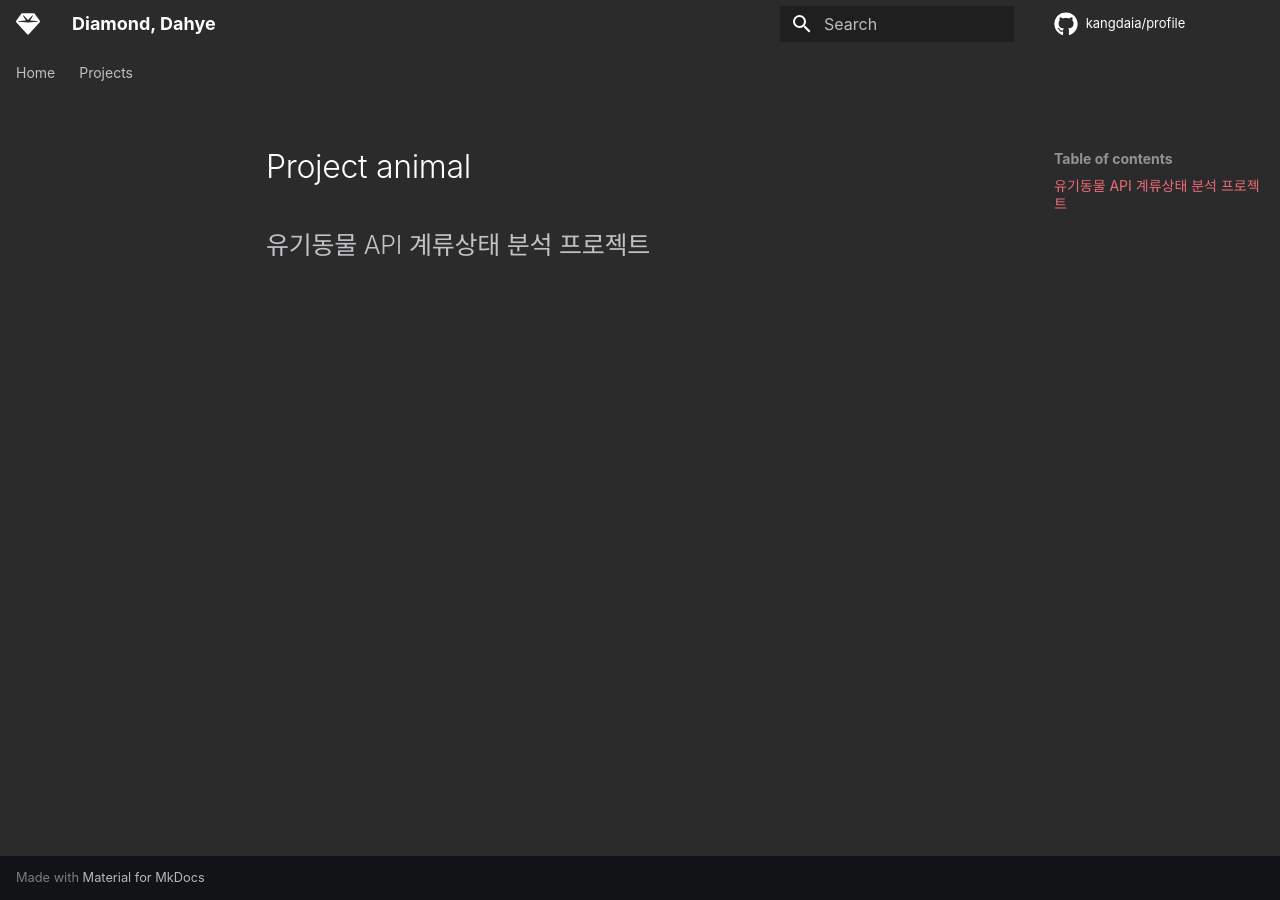
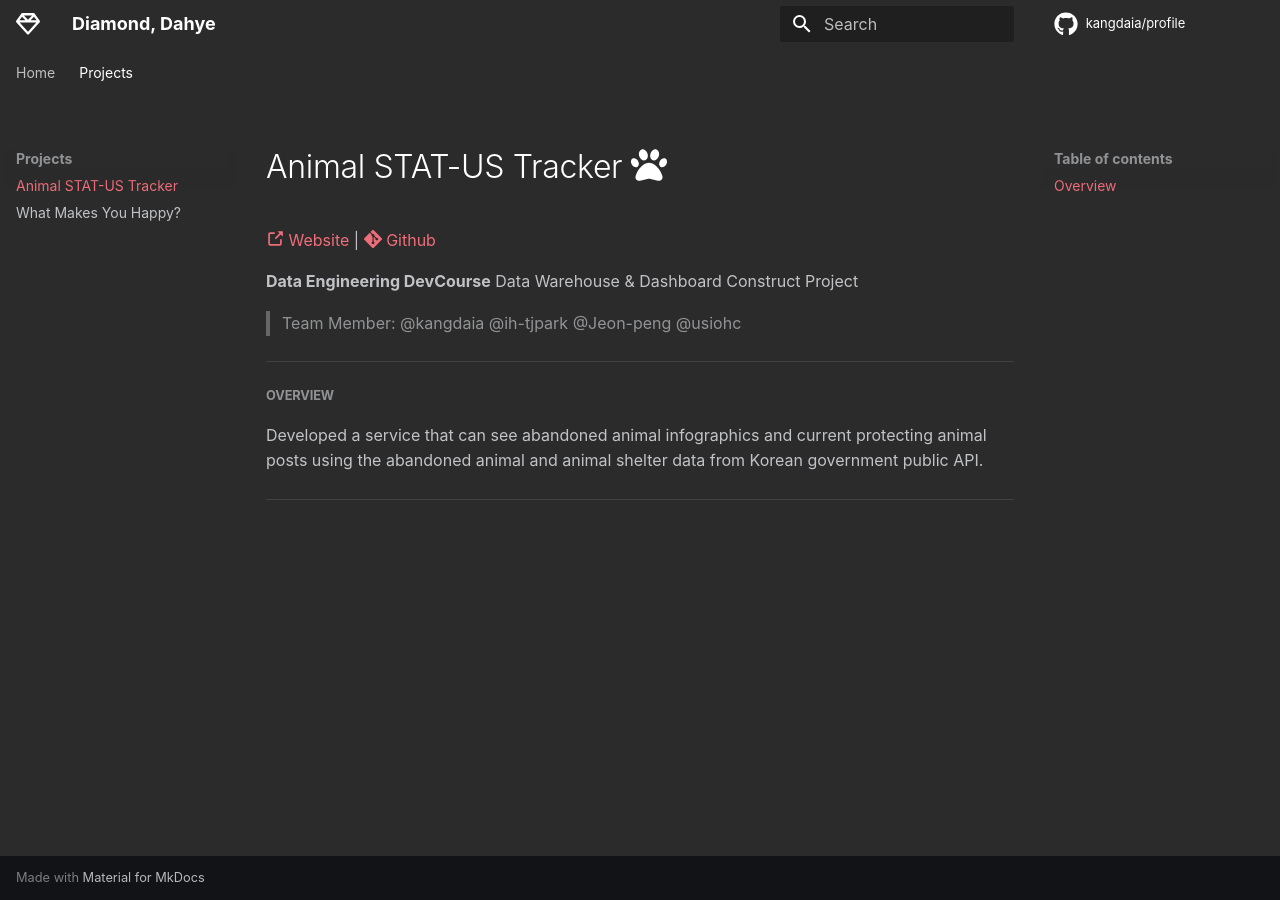
Before and after one commit to kangdaia/kangdaia.github.io, an MkDocs documentation site: the page built from docs/projects/project-animal.md, in a window 1280 px wide. Built offline with MkDocs 1.6.1 and Material for MkDocs 9.7.7, drawn with Linux system fonts in a browser that asks for light colours; some web fonts are replaced.

Commit message:
add background

```diff
--- a/docs/javascripts/extra.js
+++ b/docs/javascripts/extra.js
@@ -0,0 +1,7 @@
+if ("/" === window.location.pathname) {
+    container = document.querySelector("div.md-container");
+    main = document.querySelector("main.md-main");
+    background_elem = document.createElement("div");
+    background_elem.classList.add("back");
+    container.insertBefore(background_elem, main);
+}
--- a/docs/projects/project-animal.md
+++ b/docs/projects/project-animal.md
@@ -1 +1,13 @@
-## 유기동물 API 계류상태 분석 프로젝트
+# Animal STAT-US Tracker :fontawesome-solid-paw:
+[:octicons-link-external-16: Website](https://strayanimal.web.app) |
+[:simple-git: Github](https://github.com/data-dev-course/project2-team1)
+
+**Data Engineering DevCourse**
+Data Warehouse & Dashboard Construct Project
+> Team Member: @kangdaia @ih-tjpark @Jeon-peng @usiohc
+---
+##### Overview
+
+Developed a service that can see abandoned animal infographics and current protecting animal posts using the abandoned animal and animal shelter data from Korean government public API.
+
+---
--- a/docs/stylesheets/extra.css
+++ b/docs/stylesheets/extra.css
@@ -29,14 +29,24 @@
     --md-code-hl-generic-color:          #66d9ef;
     --md-code-hl-variable-color:         #f8f8f2;
 }
-
 .md-typeset h1 {
     color: #fff;
 }
 .md-typeset h1 b {
     color:#fd4558;
 }
-
+.md-typeset h3 {
+    margin: 1.6em 0 .5em
+}
+.md-typeset h4 {
+    margin: 0.5em 0;
+}
+.md-typeset h5 {
+    margin: 0.5em 0;
+}
+.md-main {
+    z-index: 1;
+}
 .md-header, .md-tabs {
     --md-primary-fg-color: #2b2b2b;
 }
@@ -44,10 +54,26 @@
 [data-md-color-scheme="slate"] {
     --md-default-bg-color: #2b2b2b;
 }
-
 .md-nav__link:focus, .md-nav__link:hover {
     color: #fd4558;
 }
 .md-sidebar {
     --md-typeset-a-color: #f06d7a;
 }
+
+.back {
+    width: 100vw;
+    height: 420px;
+    left: 0;
+    top: 5%;
+    z-index: 0;
+    opacity: 0.2;
+    position:absolute;
+    background: no-repeat url("../assets/images/background.jpg");
+    background-size:cover;
+    -webkit-filter: blur(1.5px);
+    -moz-filter: blur(1.5px);
+    -o-filter: blur(1.5px);
+    -ms-filter: blur(1.5px);
+    filter: blur(1.5px);
+}
--- a/mkdocs.yml
+++ b/mkdocs.yml
@@ -2,8 +2,9 @@ site_name: Diamond, Dahye
 repo_name: kangdaia/profile
 repo_url: https://github.com/kangdaia/
 nav:
-    - Home: index.md
-    - Projects:
+    - "Home": index.md
+    - "Projects":
+        - "Animal STAT-US Tracker": projects/project-animal.md
         - "What Makes You Happy?": projects/project-happy.md
 theme:
     name: material
@@ -16,13 +17,14 @@ theme:
         code: Roboto Mono
     icon:
         repo: fontawesome/brands/github
-        logo: fontawesome/solid/gem
+        logo: fontawesome/regular/gem
 
     palette:
         scheme: slate
         primary: custom
         accent: pink
 markdown_extensions:
+    - abbr
     - md_in_html
     - tables
     - attr_list
```
Also changed, not shown: docs/index.md (+23 -15 lines), docs/assets/images/background.jpg (added).
